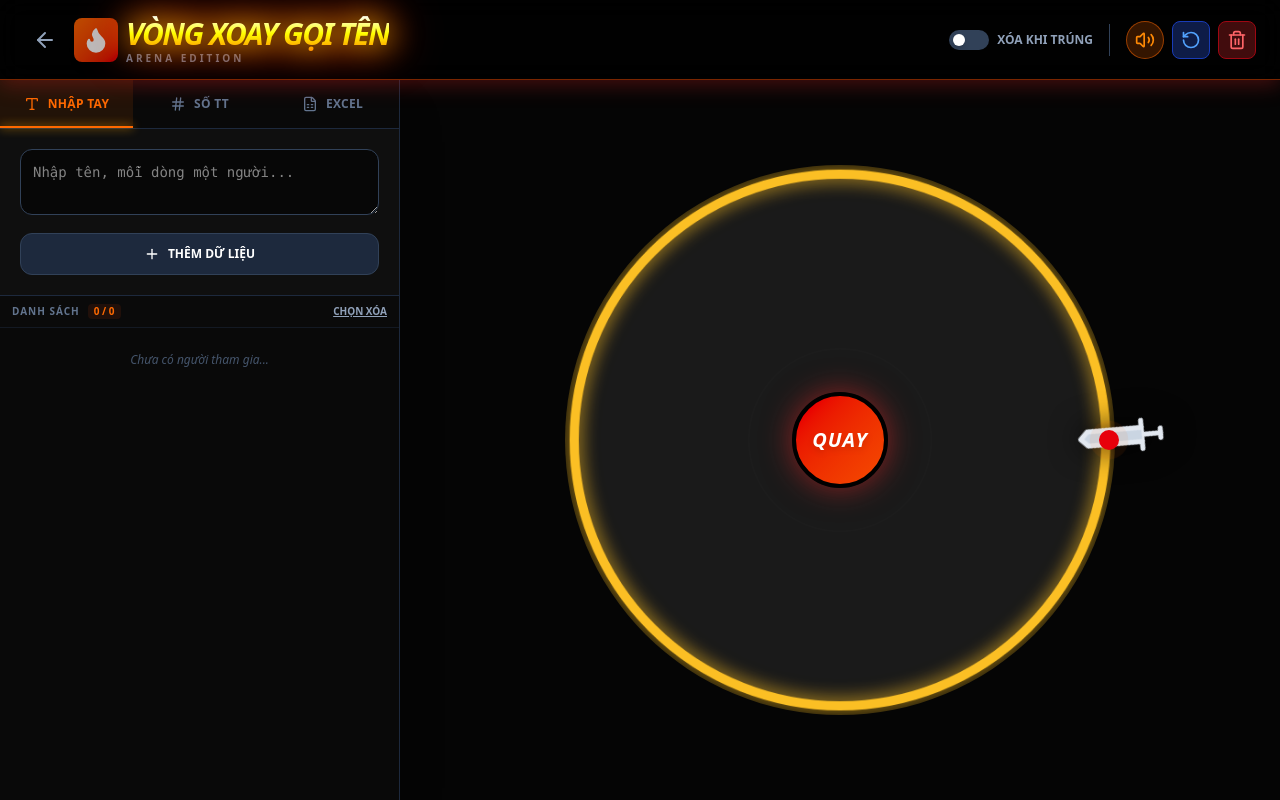
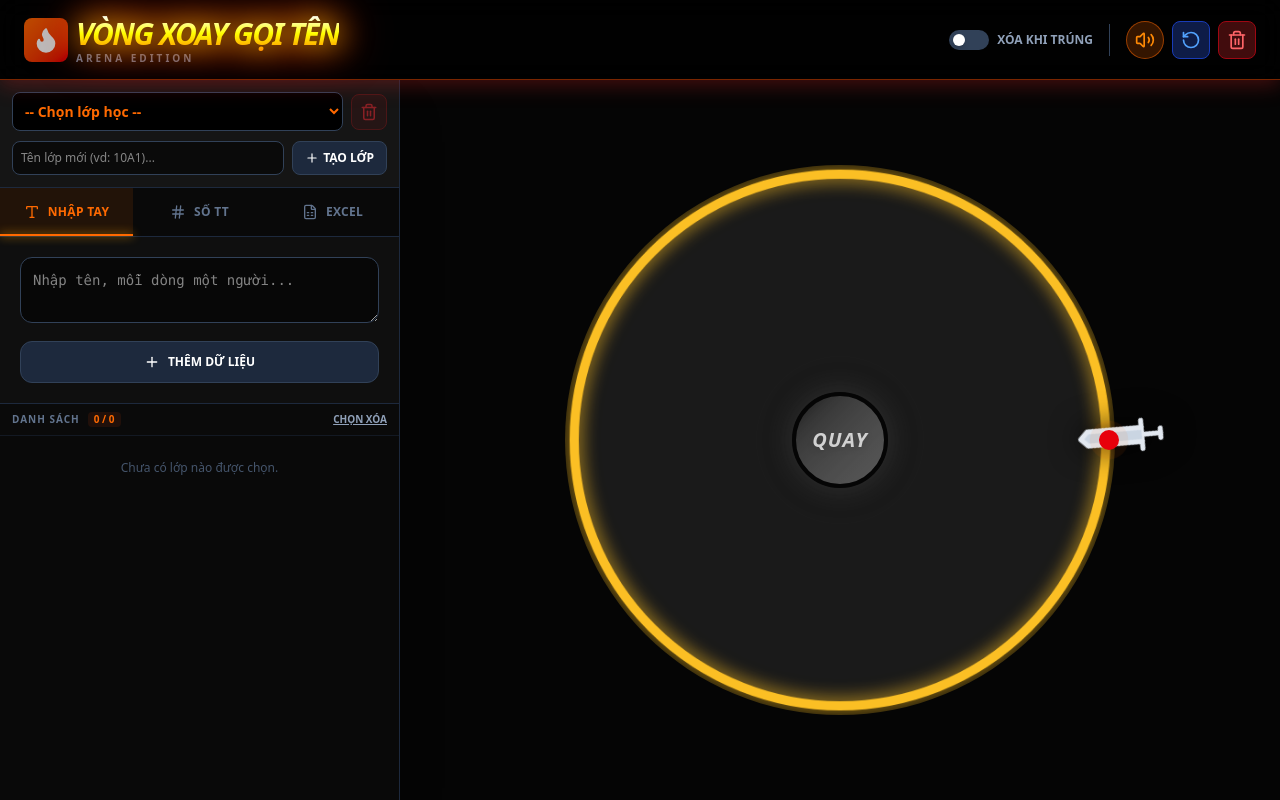
Before and after one commit to luonggioi68/arena, a Next.js app: page /bottom/SpinWheel in a window 1280 px wide. Built offline with nearby package versions, Linux system fonts and the light colour scheme.

Commit message:
Cap nhat full

```diff
--- a/src/pages/bottom/SpinWheel.jsx
+++ b/src/pages/bottom/SpinWheel.jsx
@@ -2,8 +2,7 @@ import React, { useState, useEffect, useRef } from 'react';
 import {
   Trash2, Plus, Upload, RotateCcw,
   Users, Check, X, FileSpreadsheet, Type, Hash,
-  Flame, Trophy, Zap, Volume2, VolumeX, Sword, CheckSquare, Square,
-  ArrowLeft
+  Flame, Trophy, Zap, Volume2, VolumeX, Sword, BookOpen
 } from 'lucide-react';
 import * as XLSX from 'xlsx';
 import confetti from 'canvas-confetti';
@@ -25,7 +24,11 @@ export default function SpinWheelArena() {
   const router = useRouter();
 
   // --- STATE DỮ LIỆU ---
-  const [entries, setEntries] = useState([]);
+  const [classes, setClasses] = useState({}); // Lưu danh sách các lớp { "10A1": [...], "10A2": [...] }
+  const [currentClass, setCurrentClass] = useState(''); // Tên lớp đang chọn
+  const [newClassName, setNewClassName] = useState(''); // Tên lớp mới muốn tạo
+
+  const [entries, setEntries] = useState([]); // Danh sách học sinh của lớp hiện tại
   const [inputMode, setInputMode] = useState('manual');
   const [textInput, setTextInput] = useState('');
   const [numStart, setNumStart] = useState(1);
@@ -49,7 +52,7 @@ export default function SpinWheelArena() {
   const spinSfxRef = useRef(null);
   const winSfxRef = useRef(null);
 
-  // --- 1. KHỞI TẠO ---
+  // --- 1. KHỞI TẠO & ĐỒNG BỘ DỮ LIỆU ---
   useEffect(() => {
     bgmRef.current = new Audio(AUDIO_SRC.BGM);
     bgmRef.current.loop = true;
@@ -61,8 +64,30 @@ export default function SpinWheelArena() {
     winSfxRef.current = new Audio(AUDIO_SRC.WIN);
     winSfxRef.current.volume = 1.0;
 
-    const savedData = localStorage.getItem('spinWheelArenaData');
-    if (savedData) setEntries(JSON.parse(savedData));
+    // Tải dữ liệu các lớp đã lưu
+    const savedClassesData = localStorage.getItem('spinWheelClassesData');
+    if (savedClassesData) {
+      const parsedClasses = JSON.parse(savedClassesData);
+      setClasses(parsedClasses);
+      const classNames = Object.keys(parsedClasses);
+      if (classNames.length > 0) {
+        setCurrentClass(classNames[0]);
+        setEntries(parsedClasses[classNames[0]]);
+      }
+    } else {
+      // Hỗ trợ chuyển đổi dữ liệu cũ (nếu có) sang định dạng lớp mới
+      const oldData = localStorage.getItem('spinWheelArenaData');
+      if (oldData) {
+        const parsedOld = JSON.parse(oldData);
+        if (parsedOld.length > 0) {
+           const initialClass = { "Mặc định": parsedOld };
+           setClasses(initialClass);
+           setCurrentClass("Mặc định");
+           setEntries(parsedOld);
+           localStorage.setItem('spinWheelClassesData', JSON.stringify(initialClass));
+        }
+      }
+    }
 
     return () => {
       if (bgmRef.current) bgmRef.current.pause();
@@ -70,8 +95,22 @@ export default function SpinWheelArena() {
     };
   }, []);
 
+  // Hàm helper: Cập nhật entries và đồng thời lưu vào lớp tương ứng
+  const updateEntries = (action) => {
+    setEntries(prev => {
+        const newEntries = typeof action === 'function' ? action(prev) : action;
+        if (currentClass) {
+            setClasses(prevClasses => {
+                const updatedClasses = { ...prevClasses, [currentClass]: newEntries };
+                localStorage.setItem('spinWheelClassesData', JSON.stringify(updatedClasses));
+                return updatedClasses;
+            });
+        }
+        return newEntries;
+    });
+  };
+
   useEffect(() => {
-    localStorage.setItem('spinWheelArenaData', JSON.stringify(entries));
     drawWheel();
   }, [entries]);
 
@@ -87,21 +126,81 @@ export default function SpinWheelArena() {
     }
   }, [isMuted]);
 
-  // --- 2. LOGIC NHẬP LIỆU ---
+  // --- 2. QUẢN LÝ LỚP HỌC ---
+  const handleAddClass = () => {
+    const name = newClassName.trim();
+    if (!name) return;
+    if (classes[name]) return alert("Tên lớp này đã tồn tại!");
+
+    setClasses(prev => {
+        const updated = { ...prev, [name]: [] };
+        localStorage.setItem('spinWheelClassesData', JSON.stringify(updated));
+        return updated;
+    });
+    setCurrentClass(name);
+    setEntries([]);
+    setNewClassName('');
+    setRotation(0);
+    setWinner(null);
+  };
+
+  const handleClassChange = (e) => {
+    const newClass = e.target.value;
+    setCurrentClass(newClass);
+    setEntries(classes[newClass] || []);
+    setRotation(0);
+    setWinner(null);
+    setDeleteMode(false);
+    setSelectedIds(new Set());
+  };
+
+  const handleDeleteClass = () => {
+    if (!currentClass) return;
+    if (confirm(`Bạn có chắc muốn xóa lớp ${currentClass} và toàn bộ danh sách trong lớp này?`)) {
+      setClasses(prev => {
+        const updated = { ...prev };
+        delete updated[currentClass];
+        localStorage.setItem('spinWheelClassesData', JSON.stringify(updated));
+
+        const remaining = Object.keys(updated);
+        if (remaining.length > 0) {
+          setCurrentClass(remaining[0]);
+          setEntries(updated[remaining[0]]);
+        } else {
+          setCurrentClass('');
+          setEntries([]);
+        }
+        return updated;
+      });
+      setRotation(0);
+      setWinner(null);
+    }
+  };
+
+  // --- 3. LOGIC NHẬP LIỆU ---
   const handleManualInput = () => {
+    if (!currentClass) return alert("Vui lòng tạo hoặc chọn một lớp trước khi thêm dữ liệu!");
     const lines = textInput.split('\n').map(line => line.trim()).filter(line => line !== "");
     const newEntries = lines.map((label, index) => ({ id: Date.now() + index, label, active: true }));
-    setEntries(prev => [...prev, ...newEntries]);
+    updateEntries(prev => [...prev, ...newEntries]);
     setTextInput('');
   };
+
   const handleNumberInput = () => {
+    if (!currentClass) return alert("Vui lòng tạo hoặc chọn một lớp trước khi thêm dữ liệu!");
     const newEntries = [];
     for (let i = parseInt(numStart); i <= parseInt(numEnd); i++) {
       newEntries.push({ id: Date.now() + i, label: i.toString(), active: true });
     }
-    setEntries(prev => [...prev, ...newEntries]);
+    updateEntries(prev => [...prev, ...newEntries]);
   };
+
   const handleFileUpload = (e) => {
+    if (!currentClass) {
+        alert("Vui lòng tạo hoặc chọn một lớp trước khi tải file lên!");
+        e.target.value = null;
+        return;
+    }
     const file = e.target.files[0];
     if (!file) return;
     const reader = new FileReader();
@@ -112,19 +211,19 @@ export default function SpinWheelArena() {
       data.forEach((row, idx) => {
         if (row[0]) newEntries.push({ id: Date.now() + idx, label: row[0].toString(), active: true });
       });
-      setEntries(prev => [...prev, ...newEntries]);
+      updateEntries(prev => [...prev, ...newEntries]);
     };
     reader.readAsBinaryString(file);
     e.target.value = null;
   };
 
-  const toggleActive = (id) => setEntries(entries.map(e => e.id === id ? { ...e, active: !e.active } : e));
-  const deleteEntry = (id) => setEntries(entries.filter(e => e.id !== id));
-  const resetStatus = () => { setEntries(entries.map(e => ({ ...e, active: true }))); setRotation(0); setWinner(null); };
+  const toggleActive = (id) => updateEntries(entries.map(e => e.id === id ? { ...e, active: !e.active } : e));
+  const deleteEntry = (id) => updateEntries(entries.filter(e => e.id !== id));
+  const resetStatus = () => { updateEntries(entries.map(e => ({ ...e, active: true }))); setRotation(0); setWinner(null); };
 
   const clearAll = () => {
-      if (confirm("Xóa toàn bộ danh sách?")) {
-          setEntries([]); setRotation(0); setWinner(null); setSelectedIds(new Set());
+      if (confirm("Xóa toàn bộ danh sách của lớp hiện tại?")) {
+          updateEntries([]); setRotation(0); setWinner(null); setSelectedIds(new Set());
       }
   };
 
@@ -138,7 +237,7 @@ export default function SpinWheelArena() {
   const deleteSelected = () => {
       if (selectedIds.size === 0) return;
       if (confirm(`Bạn có chắc muốn xóa ${selectedIds.size} mục đã chọn?`)) {
-          setEntries(entries.filter(e => !selectedIds.has(e.id)));
+          updateEntries(entries.filter(e => !selectedIds.has(e.id)));
           setSelectedIds(new Set());
           setDeleteMode(false);
       }
@@ -164,11 +263,9 @@ export default function SpinWheelArena() {
 
     if (len === 0) return;
 
-    // Góc quay cho mỗi ô
     const arc = (2 * Math.PI) / len;
 
     activeEntries.forEach((entry, i) => {
-      // Góc bắt đầu của ô hiện tại
       const angle = i * arc;
 
       ctx.beginPath(); ctx.moveTo(center, center);
@@ -176,7 +273,6 @@ export default function SpinWheelArena() {
       ctx.fillStyle = NEON_COLORS[i % NEON_COLORS.length]; ctx.fill();
       ctx.strokeStyle = '#000'; ctx.lineWidth = 2; ctx.stroke();
 
-      // Vẽ chữ nằm ở giữa ô
       ctx.save(); ctx.translate(center, center);
       ctx.rotate(angle + arc / 2);
       ctx.textAlign = "right"; ctx.fillStyle = "#fff"; ctx.font = "bold 24px Arial";
@@ -198,7 +294,7 @@ export default function SpinWheelArena() {
     }());
   };
 
-  // --- 6. LOGIC QUAY (ĐÃ ĐƯỢC TOÁN HỌC HÓA CỰC CHUẨN) ---
+  // --- 6. LOGIC QUAY ---
   const spin = () => {
     const activeEntries = entries.filter(e => e.active);
     const numEntries = activeEntries.length;
@@ -221,25 +317,11 @@ export default function SpinWheelArena() {
       spinSfxRef.current.interval = spinInterval;
     }
 
-    // 1. Chọn ngẫu nhiên 1 người chiến thắng
     const winnerIndex = Math.floor(Math.random() * numEntries);
-
-    // 2. Kích thước 1 ô (tính bằng độ)
     const sliceAngle = 360 / numEntries;
-
-    // 3. Tính góc từ điểm 0 độ đến TÂM của ô chiến thắng (nếu bánh xe đứng yên)
     const centerOfWinnerSlice = (winnerIndex * sliceAngle) + (sliceAngle / 2);
-
-    // 4. Vì kim của chúng ta chỉ ở hướng 3h (Tức là nằm đúng ở góc 0 độ hoặc 360 độ của vòng tròn lượng giác).
-    // Nên để cái Tâm của ô chiến thắng chĩa đúng vào kim, chúng ta phải QUAY LÙI bánh xe lại một góc bằng đúng centerOfWinnerSlice.
-    // Lấy 360 độ trừ đi centerOfWinnerSlice là ra góc cần quay.
     const targetAngle = 360 - centerOfWinnerSlice;
-
-    // 5. Thêm số vòng quay (Spins) để nhìn cho chóng mặt (VD: 8 vòng = 8 * 360)
     const spins = 360 * 8;
-
-    // 6. Tính tổng góc quay tuyệt đối (Bỏ qua số vòng đã quay trước đó bằng cách reset rotation về 0 + target)
-    // Để giữ hiệu ứng quay liên tục, ta lấy rotation hiện tại, làm tròn xuống bội số của 360, rồi cộng thêm spins và target
     const currentBase = Math.floor(rotation / 360) * 360;
     const finalRotation = currentBase + spins + targetAngle;
 
@@ -260,9 +342,9 @@ export default function SpinWheelArena() {
       triggerGrandConfetti();
 
       if (removeAfterSpin) {
-        setEntries(prev => prev.map(e => e.id === winnerEntry.id ? { ...e, active: false } : e));
+        updateEntries(prev => prev.map(e => e.id === winnerEntry.id ? { ...e, active: false } : e));
       }
-    }, 5000); // Khớp với transition: 5s trong CSS
+    }, 5000);
   };
 
   return (
@@ -274,9 +356,6 @@ export default function SpinWheelArena() {
       <header className="shrink-0 bg-black/80 backdrop-blur-md border-b border-orange-600/50 flex flex-col sm:flex-row justify-between items-center px-3 py-2 sm:px-6 sm:h-20 z-20 shadow-[0_5px_20px_rgba(220,38,38,0.3)] gap-2 sm:gap-0">
         <div className="flex items-center gap-2 w-full sm:w-auto justify-between sm:justify-start">
           <div className="flex items-center gap-2">
-              <button onClick={() => router.push('/')} className="text-slate-400 hover:text-white transition p-1.5 sm:p-2 rounded-lg hover:bg-slate-800 border border-transparent hover:border-slate-700" title="Về trang chủ">
-                 <ArrowLeft size={20} className="sm:w-6 sm:h-6"/>
-              </button>
               <div className="bg-gradient-to-br from-orange-500 to-red-600 p-1.5 sm:p-2 rounded-lg shadow-lg animate-pulse">
                 <Flame size={20} className="sm:w-7 sm:h-7 text-white" fill="currentColor"/>
               </div>
@@ -284,7 +363,9 @@ export default function SpinWheelArena() {
                 <h1 className="text-lg sm:text-3xl font-black italic uppercase tracking-tighter text-transparent bg-clip-text fire-text leading-tight">
                   VÒNG XOAY GỌI TÊN
                 </h1>
-                <p className="text-[8px] sm:text-[10px] font-bold text-slate-500 uppercase tracking-[0.2em] sm:tracking-[0.3em] leading-tight">Arena Edition</p>
+                <p className="text-[8px] sm:text-[10px] font-bold text-slate-500 uppercase tracking-[0.2em] sm:tracking-[0.3em] leading-tight">
+                  {currentClass ? `LỚP: ${currentClass}` : 'Arena Edition'}
+                </p>
               </div>
           </div>
 
@@ -322,22 +403,19 @@ export default function SpinWheelArena() {
 
           <div className="relative w-full max-w-[280px] sm:max-w-[400px] lg:max-w-[550px] aspect-square mx-auto flex items-center justify-center">
 
-          {/* KIẾM CHỈ VỊ TRÍ GÓC 0 ĐỘ (CĂN CHUẨN XÁC) */}
-<div className="absolute top-1/2 -right-4 sm:-right-8 lg:-right-12 z-30 drop-shadow-[0_0_15px_rgba(0,0,0,0.8)]" style={{ transform: 'translateY(-50%)' }}>
-    {/* Dùng rotate-[-45deg] để mũi kiếm chỉ thẳng tắp sang trái (góc 9h nhìn từ kiếm, tức 0 độ của vòng xoay) */}
-   <Sword className="text-slate-200 fill-slate-300 rotate-[-140deg] drop-shadow-md w-12 h-12 sm:w-16 sm:h-16 lg:w-20 lg:h-20 -mt-2" strokeWidth={1.5} />
-
-   {/* Chấm tròn đỏ định vị mũi nhọn */}
-   <div className="absolute top-1/2 left-0 -translate-y-1/2 translate-x-2 sm:translate-x-3 lg:translate-x-4 w-3 h-3 sm:w-4 sm:h-4 lg:w-5 lg:h-5 bg-orange-500 rounded-full animate-ping z-40"></div>
-   <div className="absolute top-1/2 left-0 -translate-y-1/2 translate-x-2 sm:translate-x-3 lg:translate-x-4 w-3 h-3 sm:w-4 sm:h-4 lg:w-5 lg:h-5 bg-red-600 rounded-full z-40"></div>
-</div>
+            {/* KIẾM CHỈ VỊ TRÍ */}
+            <div className="absolute top-1/2 -right-4 sm:-right-8 lg:-right-12 z-30 drop-shadow-[0_0_15px_rgba(0,0,0,0.8)]" style={{ transform: 'translateY(-50%)' }}>
+               <Sword className="text-slate-200 fill-slate-300 rotate-[-140deg] drop-shadow-md w-12 h-12 sm:w-16 sm:h-16 lg:w-20 lg:h-20 -mt-2" strokeWidth={1.5} />
+               <div className="absolute top-1/2 left-0 -translate-y-1/2 translate-x-2 sm:translate-x-3 lg:translate-x-4 w-3 h-3 sm:w-4 sm:h-4 lg:w-5 lg:h-5 bg-orange-500 rounded-full animate-ping z-40"></div>
+               <div className="absolute top-1/2 left-0 -translate-y-1/2 translate-x-2 sm:translate-x-3 lg:translate-x-4 w-3 h-3 sm:w-4 sm:h-4 lg:w-5 lg:h-5 bg-red-600 rounded-full z-40"></div>
+            </div>
 
             <div style={{ transform: `rotate(${rotation}deg)`, transition: isSpinning ? 'transform 5s cubic-bezier(0.25, 0.1, 0.25, 1)' : 'none' }} className="rounded-full w-full h-full relative z-10">
               <canvas ref={canvasRef} className="w-full h-full rounded-full" />
             </div>
 
             <div className="absolute top-1/2 left-1/2 -translate-x-1/2 -translate-y-1/2 z-20">
-              <button onClick={spin} disabled={isSpinning} className="w-16 h-16 sm:w-20 sm:h-20 lg:w-24 lg:h-24 rounded-full bg-gradient-to-br from-red-600 to-orange-600 border-2 sm:border-4 border-black shadow-[0_0_30px_rgba(220,38,38,0.6)] flex items-center justify-center group active:scale-95 transition-all disabled:grayscale disabled:opacity-80">
+              <button onClick={spin} disabled={isSpinning || !currentClass} className="w-16 h-16 sm:w-20 sm:h-20 lg:w-24 lg:h-24 rounded-full bg-gradient-to-br from-red-600 to-orange-600 border-2 sm:border-4 border-black shadow-[0_0_30px_rgba(220,38,38,0.6)] flex items-center justify-center group active:scale-95 transition-all disabled:grayscale disabled:opacity-80">
                 <div className="absolute inset-0 rounded-full border border-white/20 animate-ping"></div>
                 <span className="font-black text-white text-sm sm:text-base lg:text-xl uppercase italic tracking-wider drop-shadow-md group-hover:scale-110 transition-transform">QUAY</span>
               </button>
@@ -361,6 +439,42 @@ export default function SpinWheelArena() {
         </div>
 
         <aside className="w-full lg:w-[400px] bg-[#0a0a0a]/90 border-t lg:border-t-0 lg:border-r border-slate-800 flex flex-col shadow-[0_-10px_20px_rgba(0,0,0,0.5)] lg:shadow-2xl z-20 backdrop-blur-sm h-1/2 lg:h-full shrink-0 order-2 lg:order-1">
+
+          {/* --- KHU VỰC QUẢN LÝ LỚP HỌC MỚI --- */}
+          <div className="p-3 border-b border-slate-800 bg-[#151515] shrink-0 flex flex-col gap-2.5">
+            <div className="flex items-center gap-2">
+              <select
+                value={currentClass}
+                onChange={handleClassChange}
+                className="flex-1 bg-black border border-slate-700 rounded-lg p-2 text-sm text-orange-500 font-bold outline-none focus:border-orange-500 cursor-pointer"
+              >
+                <option value="" disabled>-- Chọn lớp học --</option>
+                {Object.keys(classes).map(c => <option key={c} value={c}>Danh sách: {c}</option>)}
+              </select>
+              <button
+                onClick={handleDeleteClass}
+                disabled={!currentClass}
+                title="Xóa lớp này"
+                className="p-2 bg-red-900/30 text-red-500 hover:bg-red-600 hover:text-white rounded-lg border border-red-900 transition disabled:opacity-50 disabled:cursor-not-allowed"
+              >
+                <Trash2 size={18}/>
+              </button>
+            </div>
+            <div className="flex items-center gap-2">
+              <input
+                type="text"
+                value={newClassName}
+                onChange={(e) => setNewClassName(e.target.value)}
+                placeholder="Tên lớp mới (vd: 10A1)..."
+                className="flex-1 bg-black/50 border border-slate-700 rounded-lg p-2 text-xs text-white outline-none focus:border-orange-500"
+                onKeyDown={(e) => e.key === 'Enter' && handleAddClass()}
+              />
+              <button onClick={handleAddClass} className="px-3 py-2 bg-slate-800 text-white hover:bg-orange-600 rounded-lg border border-slate-700 transition flex items-center gap-1 text-xs font-bold uppercase">
+                <Plus size={14}/> Tạo lớp
+              </button>
+            </div>
+          </div>
+
           <div className="flex border-b border-slate-800 shrink-0">
             {[
               { id: 'manual', icon: <Type size={14} className="sm:w-4 sm:h-4"/>, label: 'Nhập tay' },
@@ -459,7 +573,9 @@ export default function SpinWheelArena() {
                 </div>
               ))}
               {entries.length === 0 && (
-                  <div className="text-center text-slate-600 text-xs italic mt-4">Chưa có người tham gia...</div>
+                  <div className="text-center text-slate-600 text-xs mt-4">
+                     {currentClass ? 'Danh sách trống. Vui lòng thêm dữ liệu.' : 'Chưa có lớp nào được chọn.'}
+                  </div>
               )}
             </div>
           </div>
```
